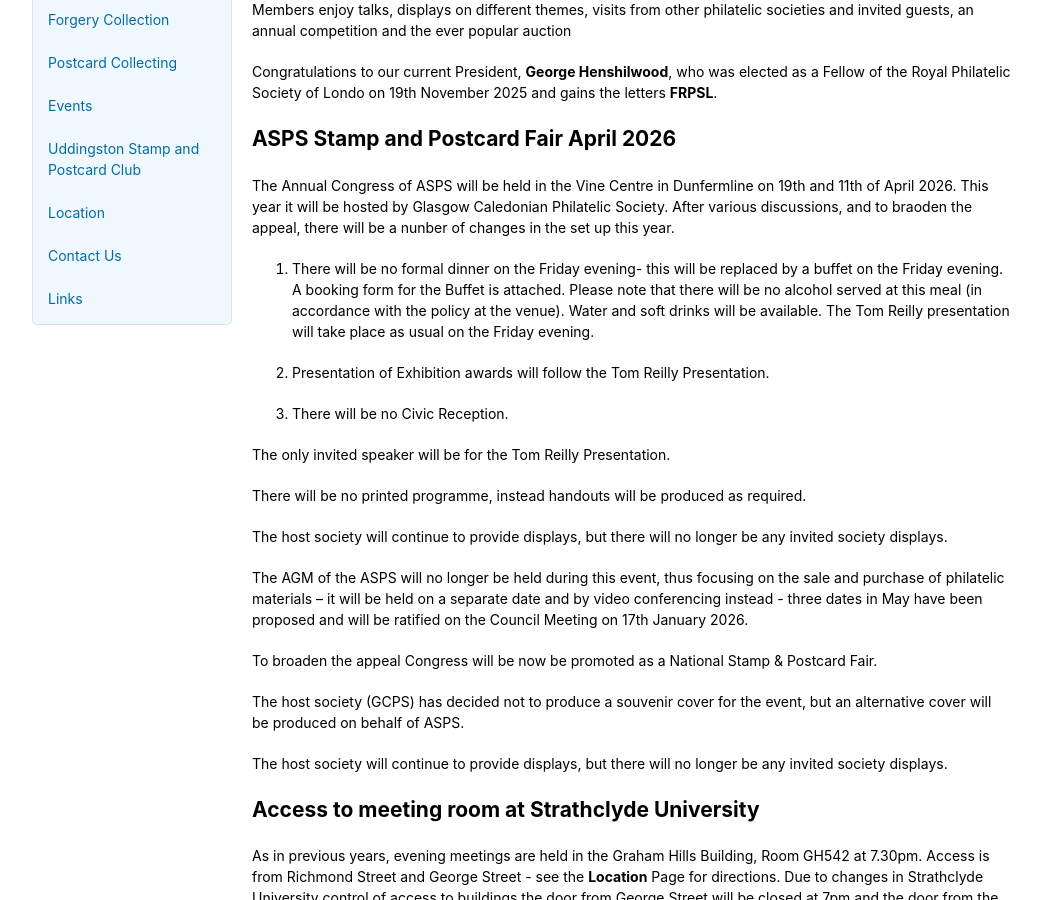
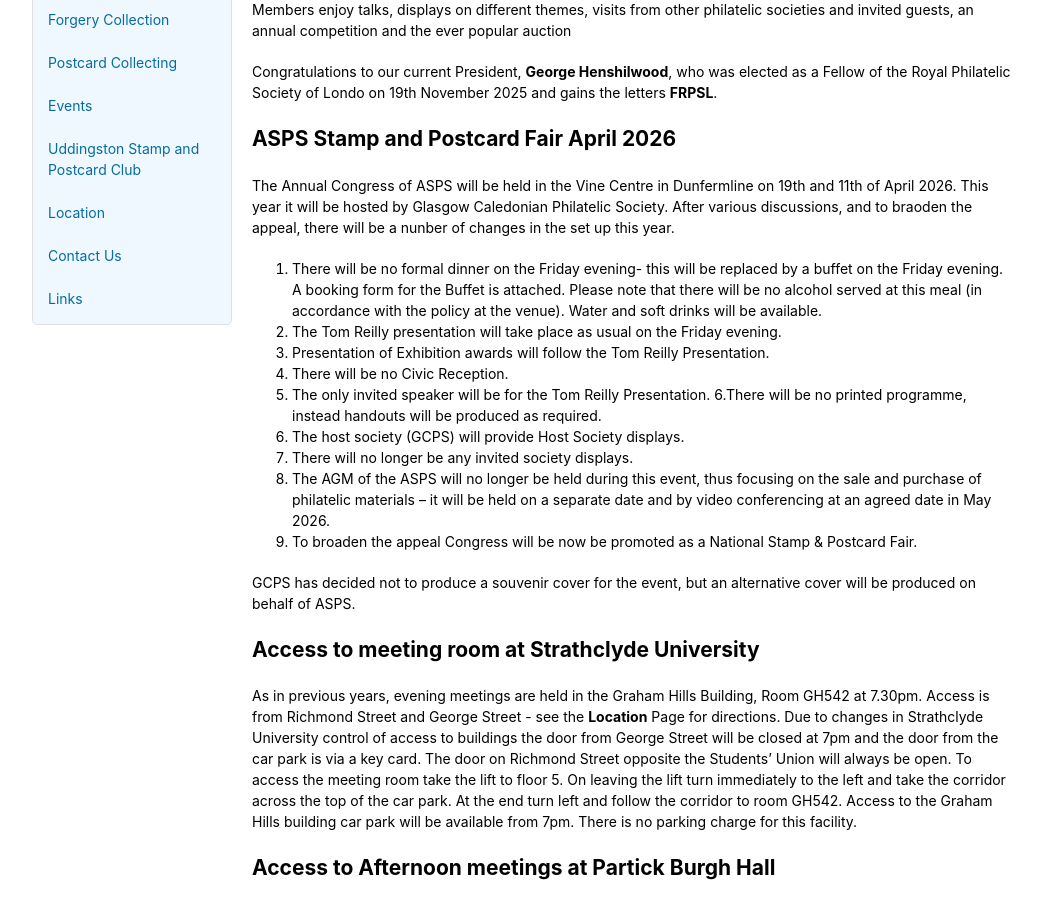
Before and after one commit to astalker/caledonian-stamps, a Jekyll site: the page built from index.md, in a window 1280 px wide and 900 px high, scrolled down 395 px. Shown: the whole window, without its empty margins (118-1159 px from the left). Built offline with Jekyll 4.4.1, drawn with Linux system fonts in a browser that asks for light colours; our own code applies the rules of GitHub Pages for plain Markdown files.

Commit message:
Update index.mdASPS Chanjes updated

```diff
--- a/index.md
+++ b/index.md
@@ -15,32 +15,17 @@ Congratulations to our current President, **George Henshilwood**,  who was elect
 The Annual Congress of ASPS will be held in the Vine Centre in Dunfermline on 19th and 11th of April 2026. This year it will be hosted by Glasgow Caledonian Philatelic Society. After various discussions, and to braoden the appeal, there will be a nunber of changes in the set up this year.
 
 1. There will be no formal dinner on the Friday evening- this will be replaced by a buffet on the Friday evening. A booking form for the Buffet is attached.  Please note that there will be no alcohol served at this meal (in accordance with the policy at the venue). Water and soft drinks will be available.
-The Tom Reilly presentation will take place as usual on the Friday evening.
+2. The Tom Reilly presentation will take place as usual on the Friday evening.
+3. Presentation of Exhibition awards will follow the Tom Reilly Presentation.
+4. There  will be no Civic Reception.
+5. The only invited speaker will be for the Tom Reilly Presentation.
+6.There will be no printed programme, instead handouts will be produced as required.
+7. The host society (GCPS) will provide Host Society displays.
+8. There will no longer be any invited society displays.
+9. The AGM of the ASPS will no longer be held during this event, thus focusing on the sale and purchase of philatelic materials – it will be held on a separate date and by video conferencing at an agreed date in May 2026.
+10. To broaden the appeal Congress will be now be promoted as a National Stamp & Postcard Fair.
 
-2. Presentation of Exhibition awards will follow the Tom Reilly Presentation.
-
-3. There  will be no Civic Reception.
-
-
-The only invited speaker will be for the Tom Reilly Presentation.
-
-
-There will be no printed programme, instead handouts will be produced as required.
-
-
-The host society will continue to provide displays, but there will no longer be any invited society displays.
-
-
-The AGM of the ASPS will no longer be held during this event, thus focusing on the sale and purchase of philatelic materials – it will be held on a separate date and by video conferencing instead - three dates in May have been proposed and will be ratified on the Council Meeting on 17th January 2026.
-
-
-To broaden the appeal Congress will be now be promoted as a National Stamp & Postcard Fair.
-
-
-The host society (GCPS) has decided not to produce a souvenir cover for the event, but an alternative cover will be produced on behalf of ASPS.
-
-
-The host society will continue to provide displays, but there will no longer be any invited society displays.
+GCPS has decided not to produce a souvenir cover for the event, but an alternative cover will be produced on behalf of ASPS.
 
 ## Access to meeting room at Strathclyde University
 
```
